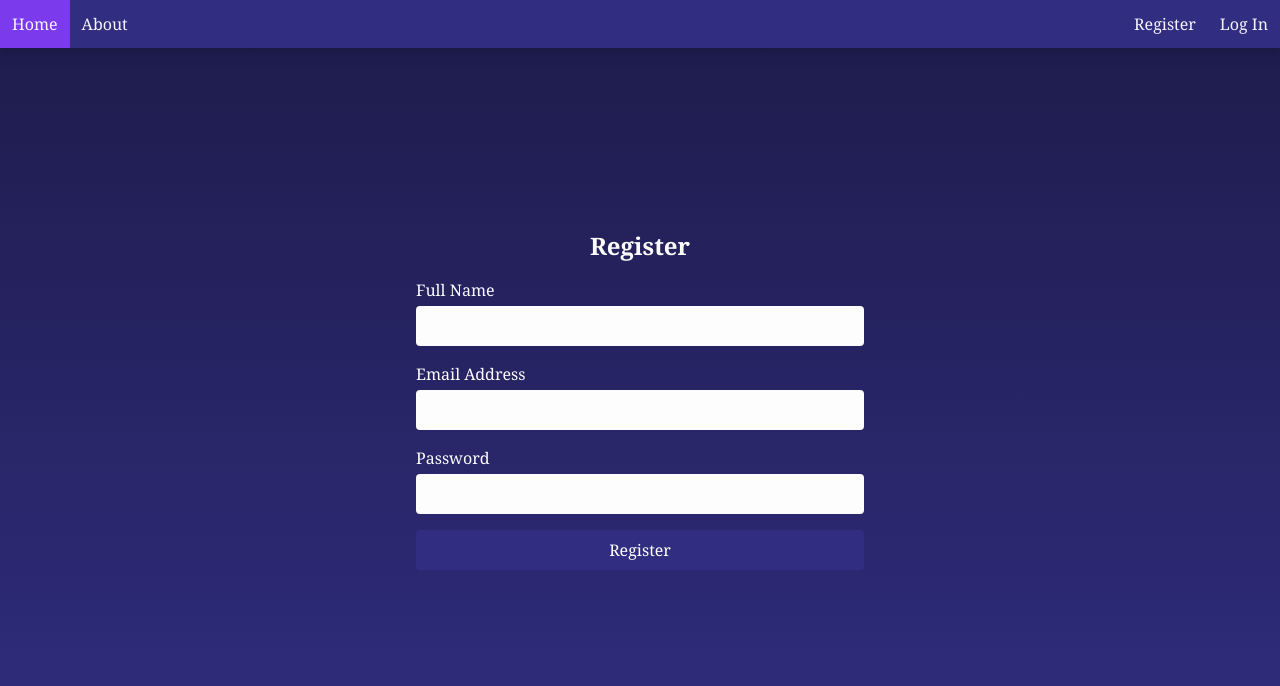
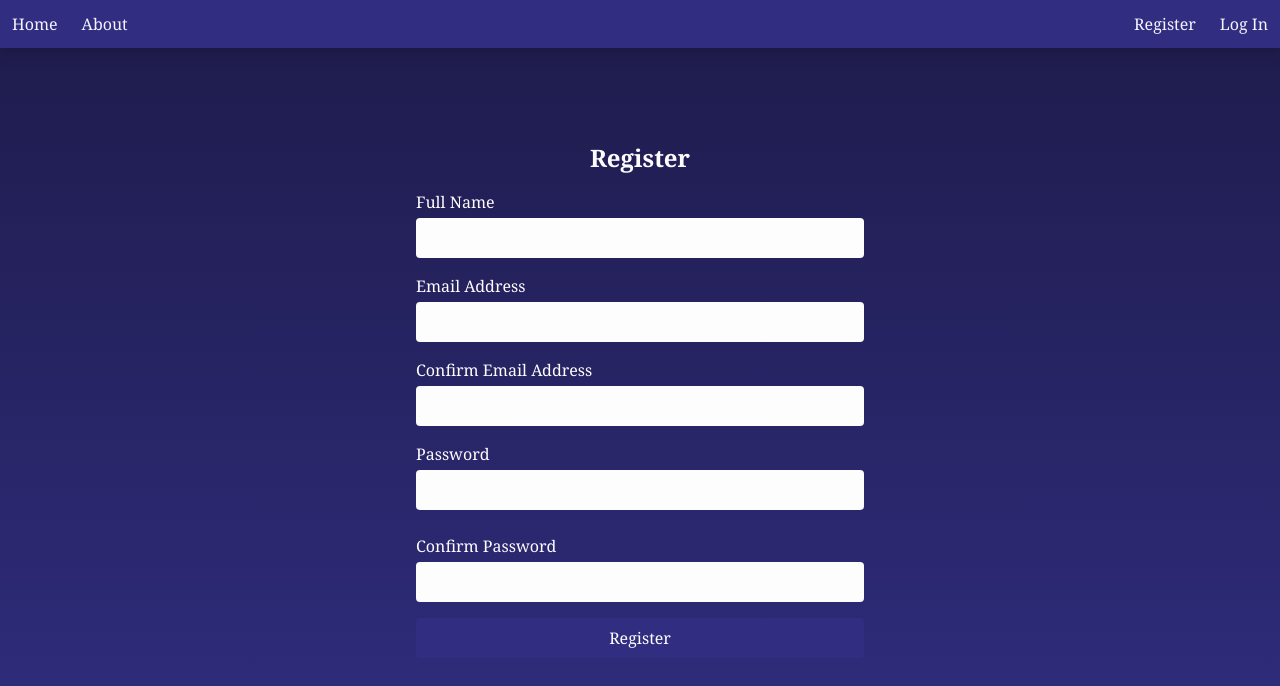
Before and after one commit to khantact/emailrecommendation, a Next.js app in the folder emailrecwebapp/: page /register in a window 1280 px wide. Shown: the top 686 px of the page. Built offline with nearby package versions, Linux system fonts and the light colour scheme; no server answers.

Commit message:
added password strength check

```diff
--- a/emailrecwebapp/src/app/register/page.tsx
+++ b/emailrecwebapp/src/app/register/page.tsx
@@ -1,19 +1,59 @@
 "use client"
-import React, { useState } from 'react';
+import React, { useState, useEffect } from 'react';
 import '../../utils/firebase';
 import { db } from '../../utils/firebase';
 import { getAuth, createUserWithEmailAndPassword } from "firebase/auth";
-import { collection, addDoc, doc, setDoc } from "firebase/firestore";
+import { doc, setDoc } from "firebase/firestore";
 import { useRouter } from 'next/navigation';
 
 const RegisterPage = () => {
   const [fullName, setFullName] = useState('');
   const [email, setEmail] = useState('');
+  const [confirmEmail, setConfirmEmail] = useState('');
   const [password, setPassword] = useState('');
+  const [confirmPassword, setConfirmPassword] = useState('');
+  const [notification, setNotification] = useState('');
+  const [passwordStrength, setPasswordStrength] = useState(0);
   const router = useRouter();
+  useEffect(()=> {
+    if (notification) {
+      const timer = setTimeout(()=> {
+        setNotification('');
+      }, 3000);
+      return () => clearTimeout(timer);
+    }
+  }, [notification]);
+
+  const calcPasswordStrength = (password: string) => {
+    const minLength = 8;
+    const hasUppercase = /[A-Z]/.test(password);
+    const hasLowercase = /[a-z]/.test(password);
+    const hasNumbers = /\d/.test(password);
+    const hasSpecialChar = /[!@#$%^&*()_+\-=\[\]{};':"\\|,.<>\/?]+/.test(password);
+    var strength = 0;
+    strength += password.length >= minLength ? 25 : 0;
+    strength += hasUppercase ? 25 : 0;
+    strength += hasLowercase ? 25 : 0;
+    strength += hasNumbers ? 25 : 0;
+    strength += hasSpecialChar ? 25 : 0;
+    return strength;
+  }
+
+  const handlePassChange = (e:any) => {
+    setPassword(e.target.value);
+    setPasswordStrength(calcPasswordStrength(password));
+  }
   const handleRegister = (e: { preventDefault: () => void; }) => {
     e.preventDefault();
     const auth = getAuth();
+    if (email !== confirmEmail) {
+      setNotification('Emails do not match!');
+      return;
+    }
+    if (password !== confirmPassword) {
+      setNotification('Passwords do not match!');
+      return;
+    }
 
     createUserWithEmailAndPassword(auth, email, password).then((userCredential) => {
       const userId = userCredential.user.uid as string;
@@ -44,6 +84,7 @@ const RegisterPage = () => {
     <div className="flex justify-center items-center h-screen bg-gradient-to-b from-indigo-950 to-indigo-900">
       <div className="w-full max-w-md">
         <h2 className="text-2xl text-center font-bold mb-4">Register</h2>
+        {notification && <div className="text-white text-center mb-4 p-2 bg-red-700 rounded-md">{notification}</div>}
         <form onSubmit={handleRegister}>
           <div className="mb-4">
             <label htmlFor="fullName" className="block mb-1">Full Name</label>
@@ -68,16 +109,53 @@ const RegisterPage = () => {
             />
           </div>
           <div className="mb-4">
+            <label htmlFor="email" className="block mb-1">Confirm Email Address</label>
+            <input
+              type="email"
+              id="email"
+              className="bg-peach text-black w-full px-4 py-2 rounded border-gray-300 focus:outline-none focus:ring focus:border-blue-300"
+              value={confirmEmail}
+              onChange={(e) => setConfirmEmail(e.target.value)}
+              required
+            />
+          </div>
+          <div className="mb-4">
             <label htmlFor="password" className="block mb-1">Password</label>
             <input
               type="password"
               id="password"
               className="bg-peach text-black w-full px-4 py-2 rounded border-gray-300 focus:outline-none focus:ring focus:border-blue-300"
               value={password}
-              onChange={(e) => setPassword(e.target.value)}
+              onChange={handlePassChange}
               required
             />
           </div>
+          <div className='relative mt-2 h-2 '>
+            <div
+                className={`absolute top-0 h-2 rounded-md ${
+                  passwordStrength > 75
+                    ? 'bg-green-500'
+                    : passwordStrength > 50
+                    ? 'bg-yellow-500'
+                    : passwordStrength > 25
+                    ? 'bg-orange-500'
+                    : 'bg-red-500'
+                }`}
+                style={{ width: `${passwordStrength}%` }}
+            />
+          </div>
+          <div className="mb-4">
+            <label htmlFor="password" className="block mb-1">Confirm Password</label>
+            <input
+              type="password"
+              id="password"
+              className="bg-peach text-black w-full px-4 py-2 rounded border-gray-300 focus:outline-none focus:ring focus:border-blue-300"
+              value={confirmPassword}
+              onChange={(e) => setConfirmPassword(e.target.value)}
+              required
+            />
+          </div>
+
           <button type="submit" className="w-full py-2 bg-indigo-900 text-white rounded hover:bg-indigo-800">Register</button>
         </form>
       </div>
```
Also changed, not shown: 1 other file (tests, documents, lock files or other folders).
